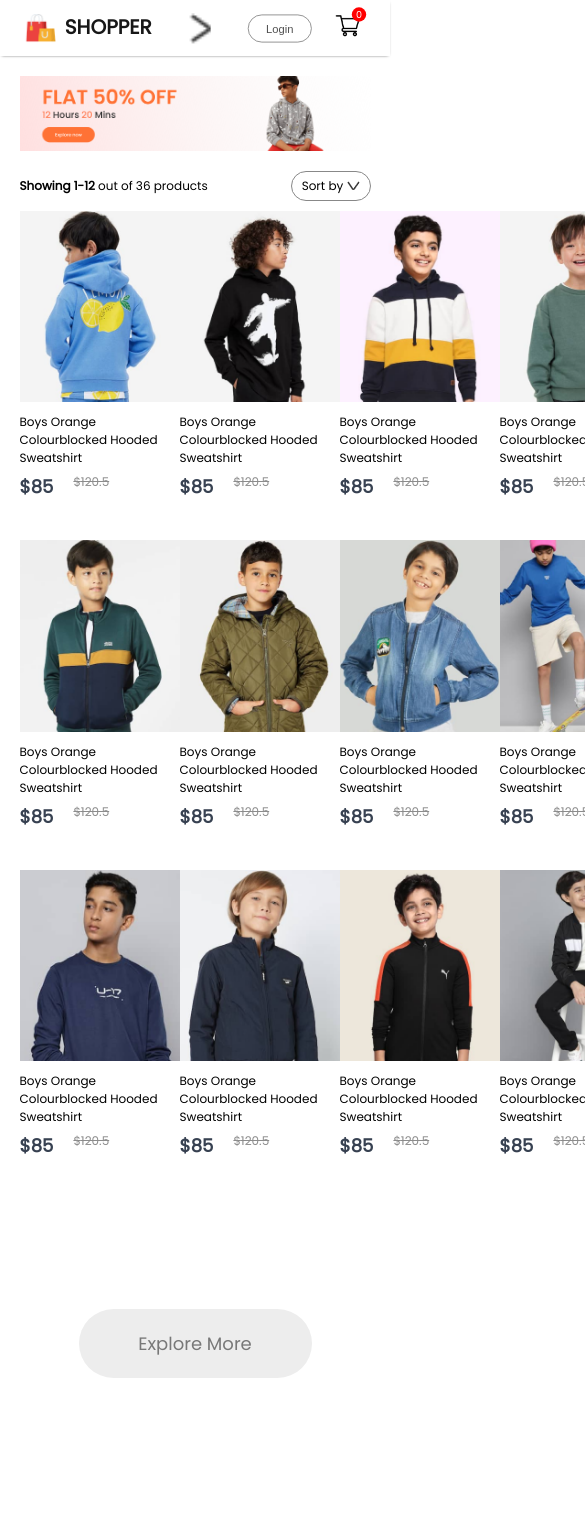
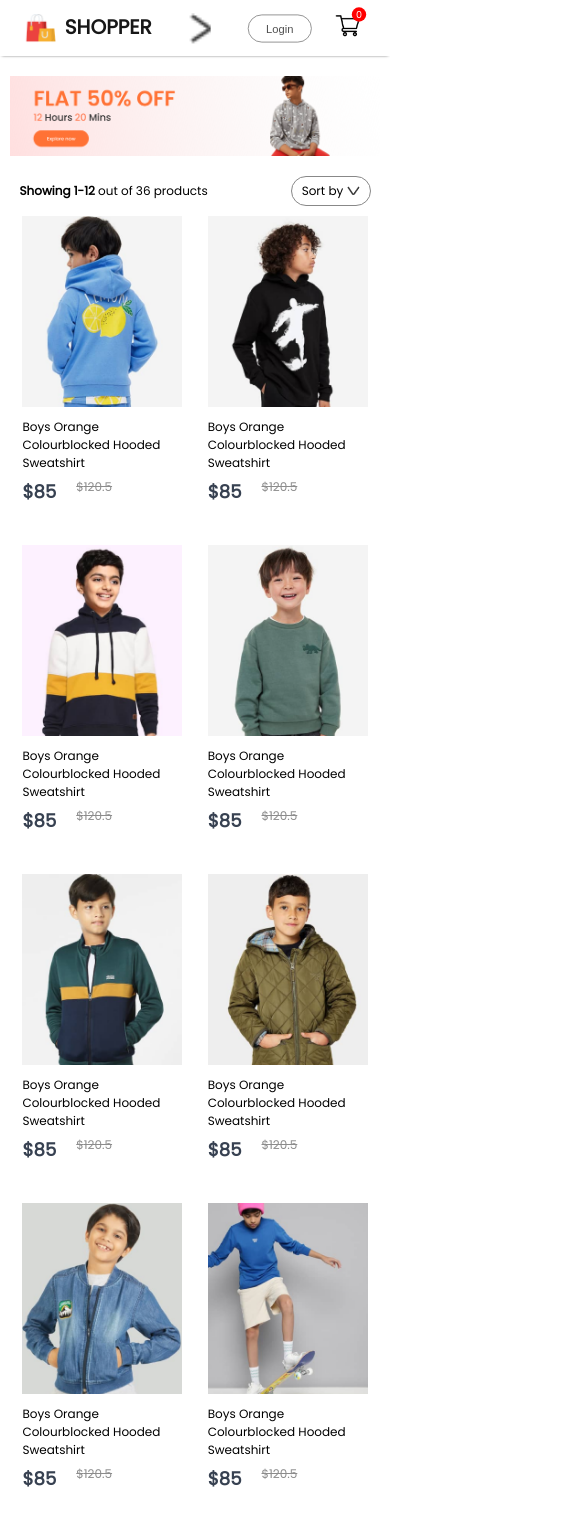
Before and after one commit to RoopaChiluvuri/E-Commerce, a React (Create React App) app: page /kids in a window 390 px wide. Shown: the top 1530 px of the page, 585 px wide, since content can reach past the window. Built offline with nearby package versions, Linux system fonts and the light colour scheme.

Commit message:
ShopCategory fully responsive

```diff
--- a/src/Pages/CSS/ShopCategory.css
+++ b/src/Pages/CSS/ShopCategory.css
@@ -64,4 +64,34 @@
         margin: 10px auto;
         row-gap: 40px;
     }
+    .shopcategory-products .item{
+        margin: auto;
+    }
+    .shopcategory-loadmore{
+        margin: 100px auto;
+        width: 200px;
+        height: 60px;
+        font-size: 16px;
+    }
 }
+
+@media(max-width:800px){
+    .shopcategory-banner{
+        width:95%;
+    }
+    .shopcategory-products{
+        width: 95%;
+    }
+    .shopcategory-loadmore{
+        margin: 60px auto;
+        width: 150px;
+        height: 40px;
+        font-size: 13px;
+    }
+}
+
+@media(max-width:500px){
+    .shopcategory-products{
+        grid-template-columns: 1fr 1fr;
+    }
+}
```
